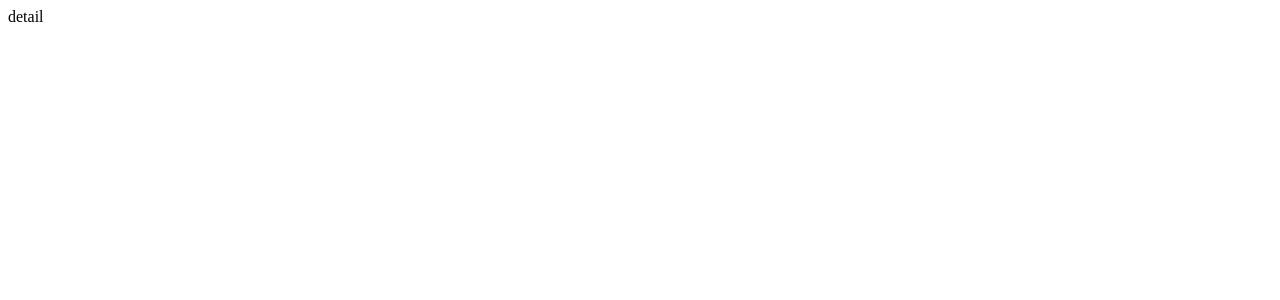
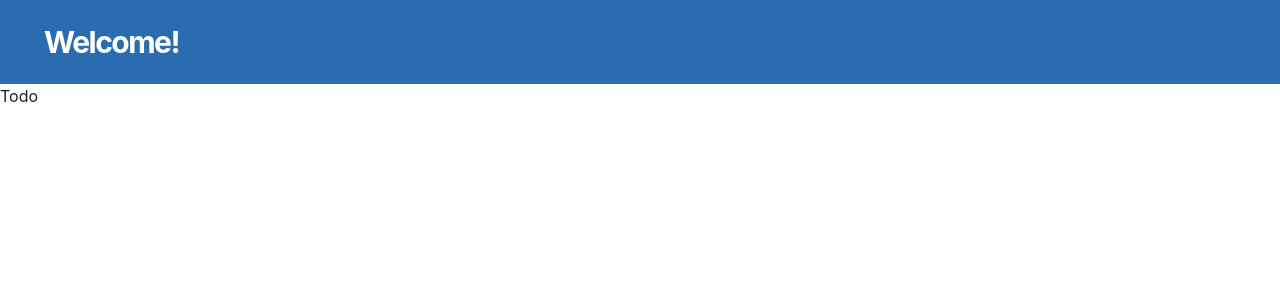
Before and after one commit to Yacn9/todo-list, a React (Create React App) app: page /1 in a window 1280 px wide. Shown: the top 300 px of the page. Built offline with nearby package versions, Linux system fonts and the light colour scheme.

Commit message:
layout and elemnt page created

```diff
--- a/package.json
+++ b/package.json
@@ -3,6 +3,9 @@
   "version": "0.1.0",
   "private": true,
   "dependencies": {
+    "@chakra-ui/react": "^2.7.0",
+    "@emotion/react": "^11.11.1",
+    "@emotion/styled": "^11.11.0",
     "@testing-library/jest-dom": "^5.14.1",
     "@testing-library/react": "^13.0.0",
     "@testing-library/user-event": "^13.2.1",
@@ -11,6 +14,7 @@
     "@types/react": "^18.0.0",
     "@types/react-dom": "^18.0.0",
     "axios": "^1.4.0",
+    "framer-motion": "^10.12.16",
     "react": "^18.2.0",
     "react-dom": "^18.2.0",
     "react-router-dom": "^6.12.1",
--- a/src/App.tsx
+++ b/src/App.tsx
@@ -1,12 +1,14 @@
-import React from "react";
 import { BrowserRouter, Route, Routes } from "react-router-dom";
+import { Layout } from "components";
+import { Home, Todo } from "pages";
 
 function App() {
   return (
     <BrowserRouter>
+      <Layout />
       <Routes>
-        <Route path="/" element={<div>List</div>} />
-        <Route path="/:id" element={<div>detail</div>} />
+        <Route path="/" element={<Home />} />
+        <Route path="/:id" element={<Todo />} />
       </Routes>
     </BrowserRouter>
   );
--- /dev/null
+++ b/src/components/Layout/Layout.tsx
@@ -0,0 +1,27 @@
+import { Heading, Flex } from "@chakra-ui/react";
+
+const Layout = () => {
+  return (
+    <Flex
+      as="nav"
+      align="center"
+      justify="space-between"
+      wrap="wrap"
+      padding={6}
+      bg="blue.600"
+      color="white"
+      sx={{
+        position: "-webkit-sticky",
+        top: "0",
+      }}
+    >
+      <Flex align="center" ml={5}>
+        <Heading as="h1" size="lg" letterSpacing={"tighter"}>
+          Welcome!
+        </Heading>
+      </Flex>
+    </Flex>
+  );
+};
+
+export default Layout;
--- /dev/null
+++ b/src/components/Layout/index.ts
@@ -0,0 +1 @@
+export { default } from "./Layout";
--- /dev/null
+++ b/src/components/index.ts
@@ -0,0 +1 @@
+export { default as Layout } from "./Layout";
--- a/src/index.tsx
+++ b/src/index.tsx
@@ -1,12 +1,15 @@
-import React from 'react';
-import ReactDOM from 'react-dom/client';
-import App from './App';
+import React from "react";
+import ReactDOM from "react-dom/client";
+import App from "./App";
+import { ChakraProvider } from "@chakra-ui/react";
 
 const root = ReactDOM.createRoot(
-  document.getElementById('root') as HTMLElement
+  document.getElementById("root") as HTMLElement
 );
 root.render(
   <React.StrictMode>
-    <App />
+    <ChakraProvider>
+      <App />
+    </ChakraProvider>
   </React.StrictMode>
 );
--- /dev/null
+++ b/src/pages/List/List.tsx
@@ -0,0 +1,7 @@
+import React from "react";
+
+const List = () => {
+  return <div>List</div>;
+};
+
+export default List;
--- /dev/null
+++ b/src/pages/List/index.ts
@@ -0,0 +1 @@
+export { default } from "./List";
--- /dev/null
+++ b/src/pages/Todo/Todo.tsx
@@ -0,0 +1,7 @@
+import React from "react";
+
+const Todo = () => {
+  return <div>Todo</div>;
+};
+
+export default Todo;
--- /dev/null
+++ b/src/pages/Todo/index.ts
@@ -0,0 +1 @@
+export { default } from "./Todo";
--- /dev/null
+++ b/src/pages/index.ts
@@ -0,0 +1,2 @@
+export { default as Home } from "./List";
+export { default as Todo } from "./Todo";
```
Also changed, not shown: 1 other file (tests, documents, lock files or other folders).
